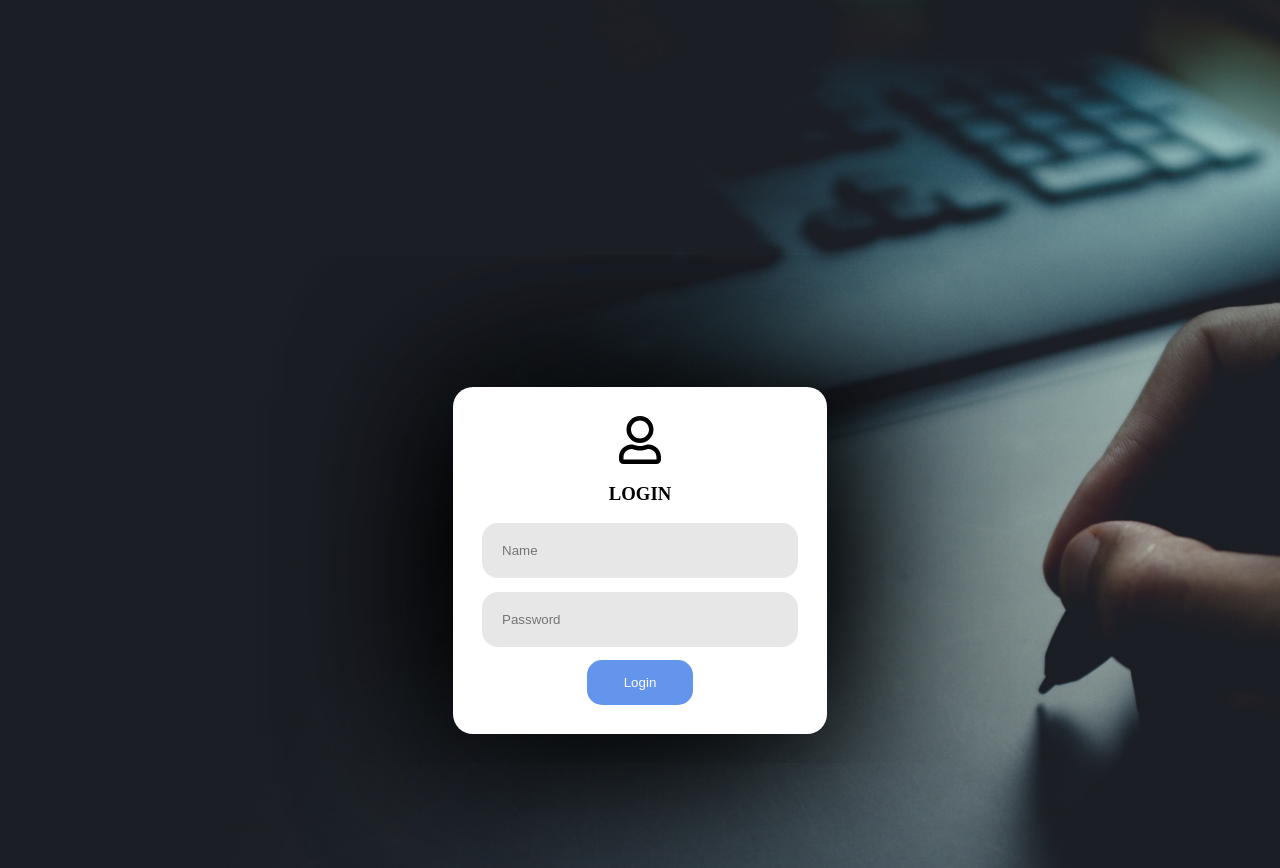
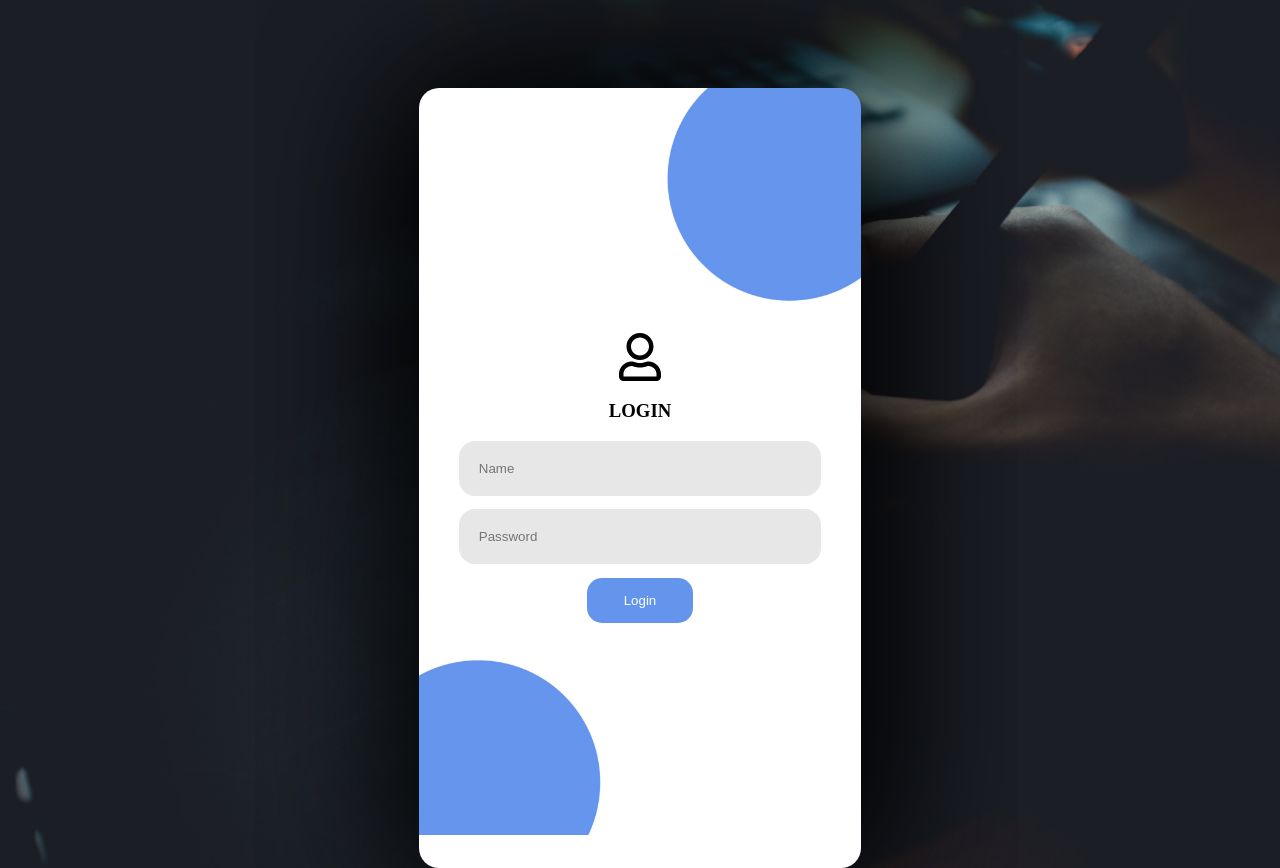
Before and after one commit to johnoye742/login-ui, a plain HTML site: page index.html in a window 1280 px wide. Shown: the top 868 px of the page. Drawn offline with Linux system fonts and the light colour scheme.

Commit message:
Initial Commit

```diff
--- a/assets/main.css
+++ b/assets/main.css
@@ -1,3 +1,7 @@
+* {
+    box-sizing: border-box;
+}
+
 body {
     background-image: url("./images/main.jpg");
     background-repeat: no-repeat;
@@ -7,25 +11,31 @@ body {
     flex-direction: column;
 
     align-items: center;
+    max-height:120vh;
 }
 
 .container {
-    width:25%;
+    width:35%;
     background-color: white;
-    margin-top: 30%;
-    margin-bottom: 30em;
+    height: 780px;
+    margin-top: 5em;
     display:flex;
     flex-direction: column;
     justify-content: center;
     align-items: center;
     text-align: center;
-    padding: 1.8em;
+    padding: 1.8em 2.5em 1.8em 2.5em;
+    background-image: url(./images/bg.jpg);
+    background-size: contain;
+    background-position: initial;
+    background-repeat: no-repeat;
+
     border-radius: 20px;
     box-shadow: 7px 5px 10em black, -7px 5px 10em black;
 }
 @media screen and (max-width:680px) {
     .container {
-        width: 90%;
+        width: 70%;
 
     }
 }
@@ -54,7 +64,7 @@ text-transform: uppercase;
 }
 .button {
     width: 8em;
-    background-color: cornflowerblue;
+    background-color: rgb(100, 149, 237);
     border:none;
     padding:15px;
     color: white;
```
Also changed, not shown: index.html (+1 -1 lines), assets/images/bg.jpg (added), assets/images/bg.png (added), assets/images/bg1.jpg (added), 1 other file.
